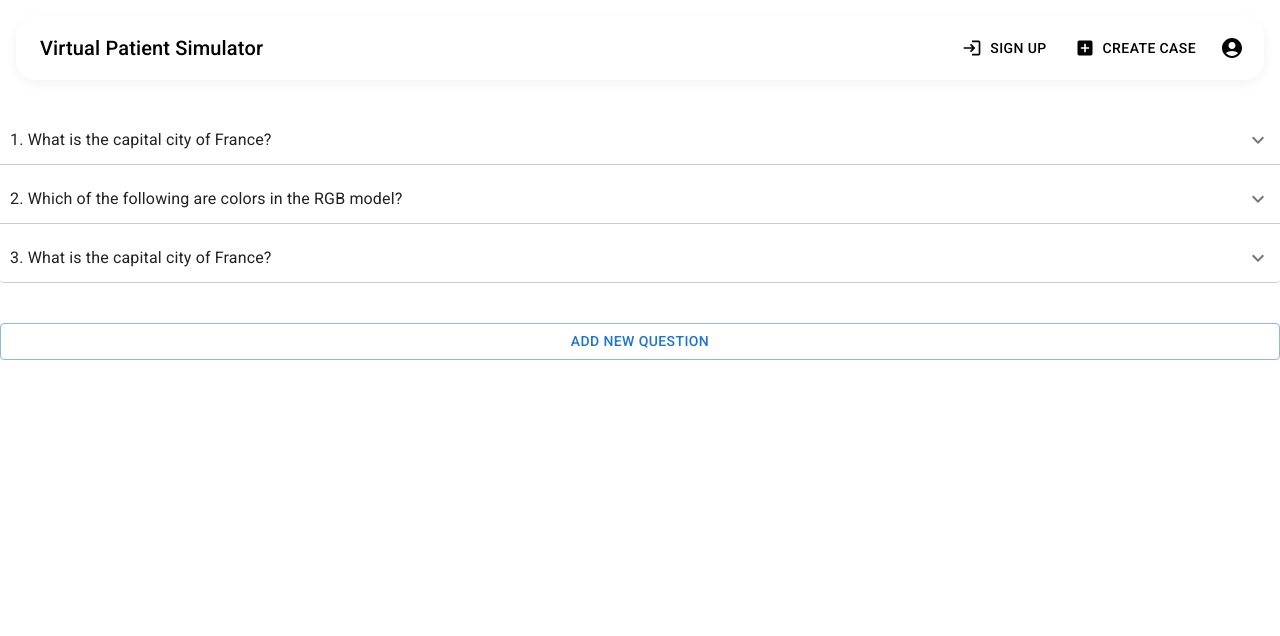
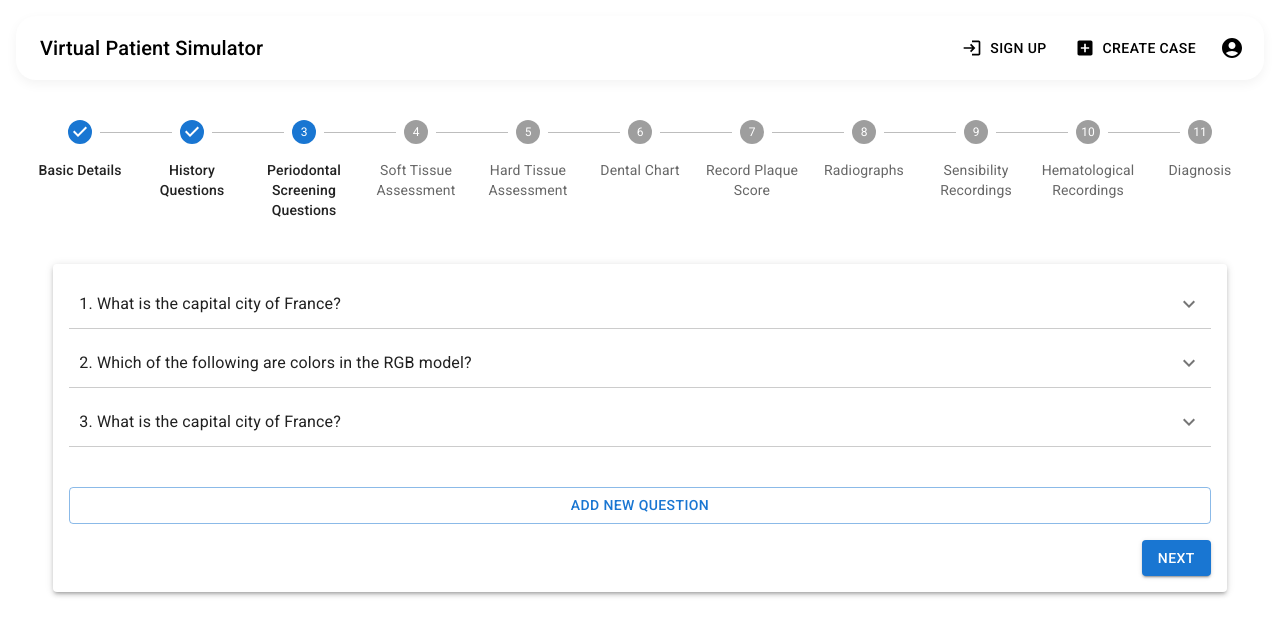
Before and after one commit to cepdnaclk/e18-4yp-Virtual-Patient-Simulator-for-Skill-Training-in-Dentistry, a React (Vite) app in the folder code/frontend/: page /periodontalScreeningQuestions in a window 1280 px wide. Shown: the top 636 px of the page. Built offline with nearby package versions, Linux system fonts and the light colour scheme.

Commit message:
updated history taking questions

```diff
--- a/code/frontend/src/App.jsx
+++ b/code/frontend/src/App.jsx
@@ -5,7 +5,19 @@ import {
     BasicCaseDetails,
     HistoryQuestions,
     PeriodontalScreeningQuestions,
-    StudentLogin, ShowCases, HistoryTaking, ExaminationGuideline, Examination
+    StudentLogin,
+    ShowCases,
+    HistoryTaking,
+    ExaminationGuideline,
+    Examination,
+    SoftTissueAssessment,
+    HardTissueAssessment,
+    DentalChart,
+    Diagnosis,
+    HematologicalRecordings,
+    SensibilityRecordings,
+    Radiographs,
+    RecordPlaqueScore
 } from "./pages/Pages.jsx";
 import MainLayout from "./layout/MainLayout.jsx";
 import "./styles/global.scss";
@@ -42,23 +54,42 @@ const App = () => {
                     path: "/periodontalScreeningQuestions",
                     element: <PeriodontalScreeningQuestions />,
                 },
-                    //student pages//
+                {
+                    path: "/softTissueAssessment",
+                    element: <SoftTissueAssessment />,
+                },
+                {
+                    path: "/hardTissueAssessment",
+                    element: <HardTissueAssessment />,
+                },
+                {
+                    path: "/dentalChart",
+                    element: <DentalChart />,
+                },
+                {
+                    path: "/recordPlaqueScore",
+                    element: <RecordPlaqueScore />,
+                },
+                {
+                    path: "/radiographs",
+                    element: <Radiographs />,
+                },
+                {
+                    path: "/sensibilityRecordings",
+                    element: <SensibilityRecordings />,
+                },
+                {
+                    path: "/hematologicalRecordings",
+                    element: <HematologicalRecordings />,
+                },
+                {
+                    path: "/diagnosis",
+                    element: <Diagnosis />,
+                },
                 {
                     path: "/showCases",
                     element: <ShowCases/>,
                 },
-                {
-                    path: "/historyTaking",
-                    element: <HistoryTaking/>,
-                },
-                {
-                    path: "/examinationGuideline",
-                    element: <ExaminationGuideline/>,
-                },
-                {
-                    path: "/examination",
-                    element: <Examination/>,
-                }
 
             ],
         },
--- a/code/frontend/src/components/displayQuestions/DisplayQuestions.jsx
+++ b/code/frontend/src/components/displayQuestions/DisplayQuestions.jsx
@@ -1,11 +1,26 @@
-import React from 'react';
-import { Accordion, AccordionSummary, AccordionDetails, Typography, Button} from '@mui/material';
+import React, {useState} from 'react';
+import {
+    Accordion,
+    AccordionSummary,
+    AccordionDetails,
+    Typography,
+    Button,
+    Box,
+    CircularProgress,
+    Snackbar, Alert, Grid
+} from '@mui/material';
 import './displayQuestions.scss';
 import {AddExamQuestion, QuestionDisplay} from "../Components.jsx";
 import ExpandMoreIcon from '@mui/icons-material/ExpandMore';
+import {useNavigate} from "react-router-dom";
 
-const DisplayQuestions = ({ questions, setQuestions }) => {
+const DisplayQuestions = ({questions, setQuestions, navigatePath, section}) => {
     const [addExamQuestionOpen, setAddExamQuestionOpen] = React.useState(false);
+    const navigate = useNavigate();
+    const [openSnackbar, setOpenSnackbar] = useState(false);
+    const [snackbarMessage, setSnackbarMessage] = useState('');
+    const [severity, setSeverity] = useState('info');
+    const [isLoading, setIsLoading] = useState(false);
 
     const handleAddExamQuestionToggle = () => {
         setAddExamQuestionOpen(!addExamQuestionOpen);
@@ -15,25 +30,67 @@ const DisplayQuestions = ({ questions, setQuestions }) => {
         setQuestions([...questions, newQuestion]);
     };
 
+    function handleSubmitQuestions() {
+        navigate(navigatePath);
+        console.log("handleSubmitQuestions")
+    }
+
+    const handleSnackbarClose = () => {
+        setOpenSnackbar(false);
+    };
+
     return (
         <div className="display-questions">
+            <Box position="relative" minHeight="100vh">
+                {isLoading && (
+                    <Box position="absolute" top="20%" left="50%" style={{transform: 'translate(-50%, -50%)'}}>
+                        <CircularProgress/>
+                    </Box>
+                )}
+                {!isLoading && (
+                    <Grid container justifyContent="center">
+                        <Grid item xs={12} sm={11} sx={{boxShadow: 3, padding: 2, borderRadius: 1}}>
+                            {/* eslint-disable-next-line react/prop-types */}
                             {questions.map((question, index) => (
                                 <Accordion key={index} className="question-accordion">
                                     <AccordionSummary
-                        expandIcon={<ExpandMoreIcon />}
+                                        expandIcon={<ExpandMoreIcon/>}
                                         aria-controls={`panel${index}a-content`}
                                         id={`panel${index}a-header`}
                                     >
                                         <Typography>{`${index + 1}. ${question.text}`}</Typography>
                                     </AccordionSummary>
                                     <AccordionDetails>
-                        <QuestionDisplay question={question} />
+                                        <QuestionDisplay question={question}/>
                                     </AccordionDetails>
                                 </Accordion>
                             ))}
-            <Button variant="outlined" onClick={handleAddExamQuestionToggle} className="add-new-question-btn">
+                            <Button variant="outlined" onClick={handleAddExamQuestionToggle}
+                                    className="add-new-question-btn">
                                 ADD NEW QUESTION
                             </Button>
+                            <Box display="flex" justifyContent="flex-end" mt={2}>
+                                <Button onClick={() => handleSubmitQuestions()} variant="contained" color="primary">
+                                    Next
+                                </Button>
+                                <Snackbar
+                                    open={openSnackbar}
+                                    autoHideDuration={6000}
+                                    onClose={handleSnackbarClose}
+                                    anchorOrigin={{
+                                        vertical: 'top',
+                                        horizontal: 'center'
+                                    }}  // Positions the Snackbar at the top center
+                                >
+                                    <Alert onClose={handleSnackbarClose} severity={severity} sx={{width: '100%'}}>
+                                        {snackbarMessage}
+                                    </Alert>
+                                </Snackbar>
+                            </Box>
+                        </Grid>
+                    </Grid>
+                )}
+            </Box>
             <AddExamQuestion
                 open={addExamQuestionOpen}
                 handleClose={handleAddExamQuestionToggle}
--- a/code/frontend/src/pages/periodontalScreeningQuestions/PeriodontalScreeningQuestions.jsx
+++ b/code/frontend/src/pages/periodontalScreeningQuestions/PeriodontalScreeningQuestions.jsx
@@ -1,6 +1,7 @@
-import { useState } from 'react';
+import React, { useState } from 'react';
 import './PeriodontalScreeningQuestions.scss';
 import {DisplayQuestions} from "../../components/Components.jsx";
+import StepperComponent from "../../layout/stepper/StepperComponent.jsx";
 
 const PeriodontalScreeningQuestions = () => {
     const [questions, setQuestions] = useState([
@@ -38,12 +39,16 @@ const PeriodontalScreeningQuestions = () => {
     ]);
 
     return (
-        <>
+        <div className="periodontal-screening-questions">
+            <StepperComponent selectedStep={"Periodontal Screening Questions"}></StepperComponent>
             <DisplayQuestions
                 questions={questions}
                 setQuestions={setQuestions}
+                navigatePath={'/softTissueAssessment'}
+                section={'Periodontal Screening Questions'}
+
             />
-        </>
+        </div>
     );
 };
 
```
Lines whose indentation alone changed are shown as unchanged.
